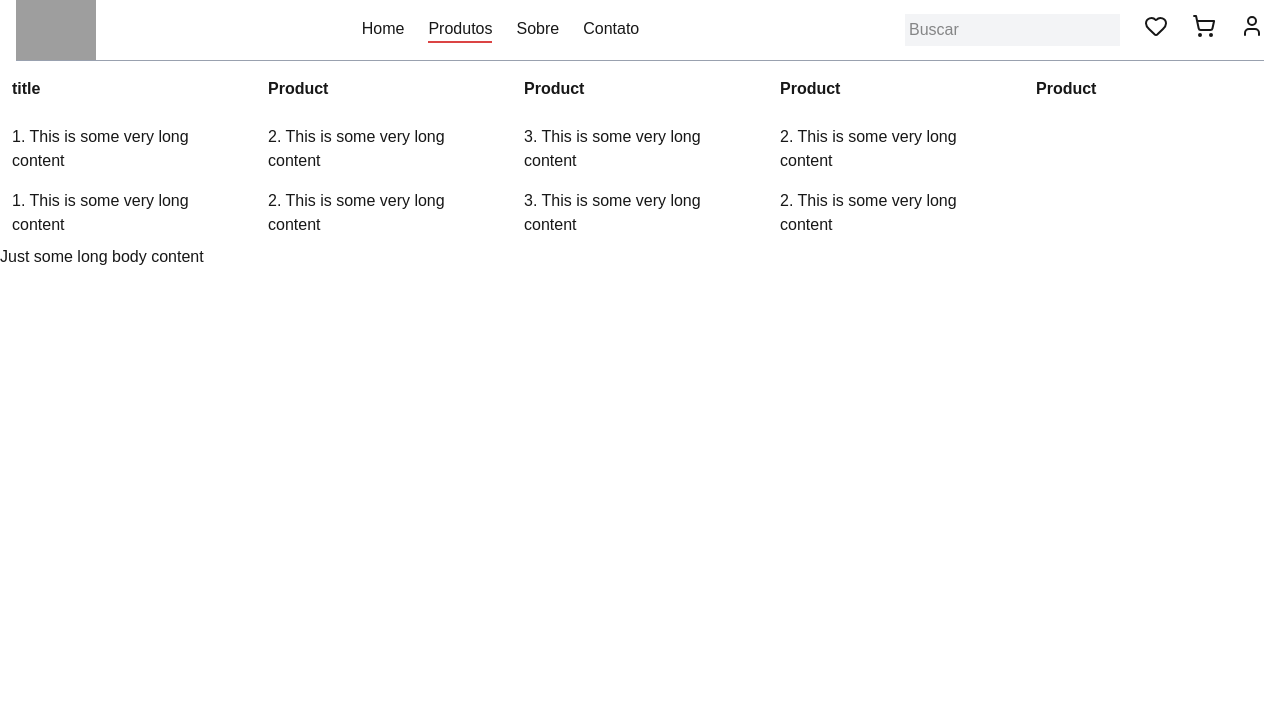
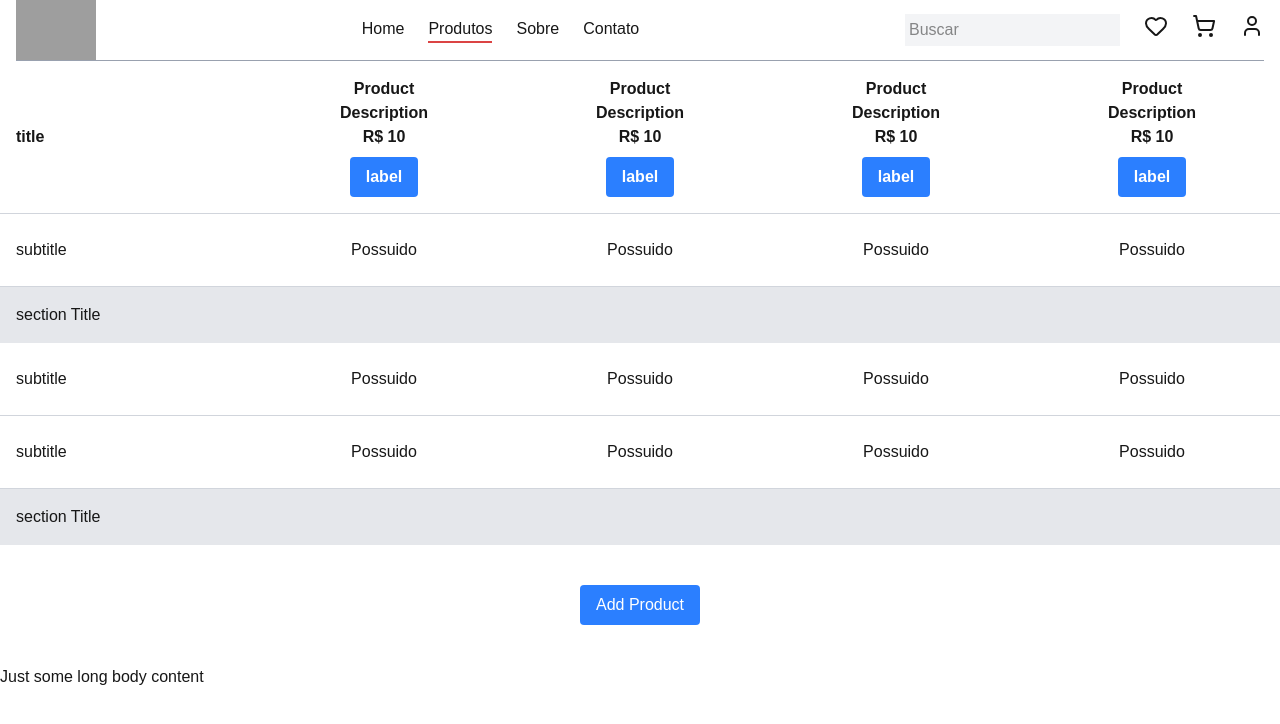
Before and after one commit to ScarlateAlves/store, a Next.js app: page /products in a window 1280 px wide. Shown: the top 724 px of the page. Built offline with nearby package versions, Linux system fonts and the light colour scheme; grey boxes are pictures that could not be loaded.

Commit message:
chore: add array

```diff
--- a/src/app/products/page.tsx
+++ b/src/app/products/page.tsx
@@ -1,168 +1,18 @@
 "use client";
 
-const table = {
-  header: {
-    title: "title",
-    products: [
-      {
-        id: "1",
-        name: "Product",
-        description: "This is some very long content",
-      },
-      {
-        id: "2",
-        name: "Product",
-        description: "This is some very long content",
-      },
-      {
-        id: "3",
-        name: "Product",
-        description: "This is some very long content",
-      },
-      {
-        id: "4",
-        name: "Product",
-        description: "This is some very long content",
-      },
-    ],
-  },
-  body: [
-    {
-      subtitle: "subtitle",
-      section: "section Title",
-      inforProducts: [
-        {
-          id: "1",
-          name: "A Very Long Header That Never Ends",
-          description: "This is some very long content",
-        },
-        {
-          id: "2",
-          name: "A Very Long Header That Never Ends",
-          description: "This is some very long content",
-        },
-        {
-          id: "3",
-          name: "A Very Long Header That Never Ends",
-          description: "This is some very long content",
-        },
-        {
-          id: "4",
-          name: "A Very Long Header That Never Ends",
-          description: "This is some very long content",
-        },
-      ],
-    },
-    {
-      subtitle: "subtitle",
-      section: "section Title",
-      inforProducts: [
-        {
-          id: "1",
-          name: "A Very Long Header That Never Ends",
-          description: "This is some very long content",
-        },
-        {
-          id: "2",
-          name: "A Very Long Header That Never Ends",
-          description: "This is some very long content",
-        },
-        {
-          id: "3",
-          name: "A Very Long Header That Never Ends",
-          description: "This is some very long content",
-        },
-        {
-          id: "4",
-          name: "A Very Long Header That Never Ends",
-          description: "This is some very long content",
-        },
-      ],
-    },
-    {
-      subtitle: "subtitle",
-      section: "section Title",
-      inforProducts: [
-        {
-          id: "1",
-          name: "A Very Long Header That Never Ends",
-          description: "This is some very long content",
-        },
-        {
-          id: "2",
-          name: "A Very Long Header That Never Ends",
-          description: "This is some very long content",
-        },
-        {
-          id: "3",
-          name: "A Very Long Header That Never Ends",
-          description: "This is some very long content",
-        },
-        {
-          id: "4",
-          name: "A Very Long Header That Never Ends",
-          description: "This is some very long content",
-        },
-      ],
-    },
-    {
-      subtitle: "subtitle",
-      section: "section Title",
-      inforProducts: [
-        {
-          id: "1",
-          name: "A Very Long Header That Never Ends",
-          description: "This is some very long content",
-        },
-        {
-          id: "2",
-          name: "A Very Long Header That Never Ends",
-          description: "This is some very long content",
-        },
-        {
-          id: "3",
-          name: "A Very Long Header That Never Ends",
-          description: "This is some very long content",
-        },
-        {
-          id: "4",
-          name: "A Very Long Header That Never Ends",
-          description: "This is some very long content",
-        },
-      ],
-    },
-    {
-      subtitle: "subtitle",
-      section: "section Title",
-      inforProducts: [
-        {
-          id: "1",
-          name: "A Very Long Header That Never Ends",
-          description: "This is some very long content",
-        },
-        {
-          id: "2",
-          name: "A Very Long Header That Never Ends",
-          description: "This is some very long content",
-        },
-        {
-          id: "3",
-          name: "A Very Long Header That Never Ends",
-          description: "This is some very long content",
-        },
-        {
-          id: "4",
-          name: "A Very Long Header That Never Ends",
-          description: "This is some very long content",
-        },
-      ],
-    },
-  ],
-};
+import { table } from "@/utils/mock.table";
+import { useState } from "react";
 
 export default function Products() {
   const numberLength = table.header.products.length;
-  console.log("numberLength", numberLength);
+  const tableBody = table.body.slice(0, 5);
+  const maxSize = table.body;
+  const [sizeBody, setSizeBody] = useState(tableBody);
+
+  const handleSize = () => {
+    setSizeBody(maxSize);
+  };
+
   return (
     <div>
       <div className="max-w-7xl mx-auto">
@@ -173,20 +23,24 @@ export default function Products() {
           <table className="w-full border-collapse table-fixed">
             <colgroup>
               {Array.from({ length: numberLength }).map((_, index) => (
-                <col key={index} className="min-w-48" />
+                <col key={index} className="min-w-32" />
               ))}
             </colgroup>
             <thead>
-              <tr className="h-14">
-                <th className="px-3 py-2 align-middle text-left bg-white left-0 sticky">
+              <tr className="border-b border-gray-300">
+                <th className="px-4 py-6 align-middle text-left bg-white left-0 sticky">
                   {table.header.title}
                 </th>
                 {table.header.products.map((product) => (
-                  <th
-                    key={product.id}
-                    className="px-3 py-2 align-middle text-left"
-                  >
-                    {product.name}
+                  <th key={product.id} className="px-2 py-4 align-middle">
+                    <div className="flex items-center flex-col">
+                      <p>{product.name}</p>
+                      <p>{product.description}</p>
+                      <p>{product.value}</p>
+                      <button className="mt-2 px-4 py-2 bg-blue-500 text-white rounded">
+                        label
+                      </button>
+                    </div>
                   </th>
                 ))}
               </tr>
@@ -207,12 +61,12 @@ export default function Products() {
           <table className="w-full border-collapse table-fixed">
             <colgroup>
               {Array.from({ length: numberLength }).map((_, index) => (
-                <col key={index} className="min-w-48" />
+                <col key={index} className="min-w-32" />
               ))}
             </colgroup>
-            <thead style={{ lineHeight: "0px", opacity: 0 }}>
+            <thead className="opacity-0 leading-0">
               <tr>
-                <th className=" left-0 sticky">{table.header.title}</th>
+                <th className="left-0 sticky">{table.header.title}</th>
                 {table.header.products.map((product) => (
                   <th key={product.id}>{product.name}</th>
                 ))}
@@ -220,36 +74,45 @@ export default function Products() {
             </thead>
 
             <tbody>
-              <tr className="h-14">
-                <td className="px-3 py-2 align-middle text-left bg-white left-0 sticky">
-                  1. This is some very long content
-                </td>
-                <td className="px-3 py-2 align-middle text-left">
-                  2. This is some very long content
-                </td>
-                <td className="px-3 py-2 align-middle text-left">
-                  3. This is some very long content
-                </td>
-                <td className="px-3 py-2 align-middle text-left">
-                  2. This is some very long content
-                </td>
-              </tr>
-              <tr className="h-14">
-                <td className="px-3 py-2 align-middle text-left bg-white left-0 sticky">
-                  1. This is some very long content
-                </td>
-                <td className="px-3 py-2 align-middle text-left">
-                  2. This is some very long content
-                </td>
-                <td className="px-3 py-2 align-middle text-left">
-                  3. This is some very long content
-                </td>
-                <td className="px-3 py-2 align-middle text-left">
-                  2. This is some very long content
-                </td>
-              </tr>
+              {sizeBody.map((item, index) => (
+                <>
+                  {item.subtitle && (
+                    <tr key={index} className="h-14 border-b border-gray-300">
+                      <td
+                        className={`align-middle text-left left-0 sticky text-nowrap py-6 px-4 bg-white`}
+                      >
+                        {item.subtitle}
+                      </td>
+                      {item.inforProducts?.map((product) => (
+                        <td
+                          key={product.id}
+                          className="px-2 py-4 align-middle text-center"
+                        >
+                          {product.name}
+                        </td>
+                      ))}
+                    </tr>
+                  )}
+                  {item.section && (
+                    <tr className="h-14 bg-gray-200">
+                      <td className="p-4 sticky left-0 text-nowrap">
+                        {item.section}
+                      </td>
+                      <td colSpan={4}></td>
+                    </tr>
+                  )}
+                </>
+              ))}
             </tbody>
           </table>
+          <div className="w-full flex justify-center p-6 lg:p-10">
+            <button
+              className="px-4 py-2 bg-blue-500 text-white rounded"
+              onClick={handleSize}
+            >
+              Add Product
+            </button>
+          </div>
         </div>
       </div>
 
--- a/src/layout/Header/components/Navegation/index.tsx
+++ b/src/layout/Header/components/Navegation/index.tsx
@@ -13,7 +13,7 @@ export const DEFAULT_NAVIGATION_ITEMS: NavigationItemProps[] = [
 export const Navigation = () => {
   const { navigationItems } = useNavigation(DEFAULT_NAVIGATION_ITEMS);
   return (
-    <nav className="flex gap-6">
+    <nav className="md:flex gap-6 hidden">
       {navigationItems.map((item) => (
         <NavigationItem key={item.id} {...item} />
       ))}
--- /dev/null
+++ b/src/utils/mock.table.ts
@@ -0,0 +1,303 @@
+export const table = {
+  header: {
+    title: "title",
+    products: [
+      {
+        id: "1",
+        name: "Product",
+        description: "Description",
+        value: "R$ 10",
+      },
+      {
+        id: "2",
+        name: "Product",
+        description: "Description",
+        value: "R$ 10",
+      },
+      {
+        id: "3",
+        name: "Product",
+        description: "Description",
+        value: "R$ 10",
+      },
+      {
+        id: "4",
+        name: "Product",
+        description: "Description",
+        value: "R$ 10",
+      },
+    ],
+  },
+  body: [
+    {
+      subtitle: "subtitle",
+
+      inforProducts: [
+        {
+          id: "1",
+          name: "Possuido",
+          description: "This is some very long content",
+        },
+        {
+          id: "2",
+          name: "Possuido",
+          description: "This is some very long content",
+        },
+        {
+          id: "3",
+          name: "Possuido",
+          description: "This is some very long content",
+        },
+        {
+          id: "4",
+          name: "Possuido",
+          description: "This is some very long content",
+        },
+      ],
+    },
+    {
+      section: "section Title",
+    },
+    {
+      subtitle: "subtitle",
+
+      inforProducts: [
+        {
+          id: "1",
+          name: "Possuido",
+          description: "This is some very long content",
+        },
+        {
+          id: "2",
+          name: "Possuido",
+          description: "This is some very long content",
+        },
+        {
+          id: "3",
+          name: "Possuido",
+          description: "This is some very long content",
+        },
+        {
+          id: "4",
+          name: "Possuido",
+          description: "This is some very long content",
+        },
+      ],
+    },
+    {
+      subtitle: "subtitle",
+
+      inforProducts: [
+        {
+          id: "1",
+          name: "Possuido",
+          description: "This is some very long content",
+        },
+        {
+          id: "2",
+          name: "Possuido",
+          description: "This is some very long content",
+        },
+        {
+          id: "3",
+          name: "Possuido",
+          description: "This is some very long content",
+        },
+        {
+          id: "4",
+          name: "Possuido",
+          description: "This is some very long content",
+        },
+      ],
+    },
+    {
+      section: "section Title",
+    },
+    {
+      subtitle: "subtitle",
+
+      inforProducts: [
+        {
+          id: "1",
+          name: "Possuido",
+          description: "This is some very long content",
+        },
+        {
+          id: "2",
+          name: "Possuido",
+          description: "This is some very long content",
+        },
+        {
+          id: "3",
+          name: "Possuido",
+          description: "This is some very long content",
+        },
+        {
+          id: "4",
+          name: "Possuido",
+          description: "This is some very long content",
+        },
+      ],
+    },
+    {
+      subtitle: "subtitle",
+      inforProducts: [
+        {
+          id: "1",
+          name: "Possuido",
+          description: "This is some very long content",
+        },
+        {
+          id: "2",
+          name: "Possuido",
+          description: "This is some very long content",
+        },
+        {
+          id: "3",
+          name: "Possuido",
+          description: "This is some very long content",
+        },
+        {
+          id: "4",
+          name: "Possuido",
+          description: "This is some very long content",
+        },
+      ],
+    },
+    {
+      subtitle: "subtitle",
+
+      inforProducts: [
+        {
+          id: "1",
+          name: "Possuido",
+          description: "This is some very long content",
+        },
+        {
+          id: "2",
+          name: "Possuido",
+          description: "This is some very long content",
+        },
+        {
+          id: "3",
+          name: "Possuido",
+          description: "This is some very long content",
+        },
+        {
+          id: "4",
+          name: "Possuido",
+          description: "This is some very long content",
+        },
+      ],
+    },
+    {
+      section: "section Title",
+    },
+    {
+      subtitle: "subtitle",
+
+      inforProducts: [
+        {
+          id: "1",
+          name: "Possuido",
+          description: "This is some very long content",
+        },
+        {
+          id: "2",
+          name: "Possuido",
+          description: "This is some very long content",
+        },
+        {
+          id: "3",
+          name: "Possuido",
+          description: "This is some very long content",
+        },
+        {
+          id: "4",
+          name: "Possuido",
+          description: "This is some very long content",
+        },
+      ],
+    },
+    {
+      subtitle: "subtitle",
+
+      inforProducts: [
+        {
+          id: "1",
+          name: "Possuido",
+          description: "This is some very long content",
+        },
+        {
+          id: "2",
+          name: "Possuido",
+          description: "This is some very long content",
+        },
+        {
+          id: "3",
+          name: "Possuido",
+          description: "This is some very long content",
+        },
+        {
+          id: "4",
+          name: "Possuido",
+          description: "This is some very long content",
+        },
+      ],
+    },
+    {
+      section: "section Title",
+    },
+    {
+      subtitle: "subtitle",
+
+      inforProducts: [
+        {
+          id: "1",
+          name: "Possuido",
+          description: "This is some very long content",
+        },
+        {
+          id: "2",
+          name: "Possuido",
+          description: "This is some very long content",
+        },
+        {
+          id: "3",
+          name: "Possuido",
+          description: "This is some very long content",
+        },
+        {
+          id: "4",
+          name: "Possuido",
+          description: "This is some very long content",
+        },
+      ],
+    },
+    {
+      subtitle: "subtitle",
+      inforProducts: [
+        {
+          id: "1",
+          name: "Possuido",
+          description: "This is some very long content",
+        },
+        {
+          id: "2",
+          name: "Possuido",
+          description: "This is some very long content",
+        },
+        {
+          id: "3",
+          name: "Possuido",
+          description: "This is some very long content",
+        },
+        {
+          id: "4",
+          name: "Possuido",
+          description: "This is some very long content",
+        },
+      ],
+    },
+  ],
+};
```
